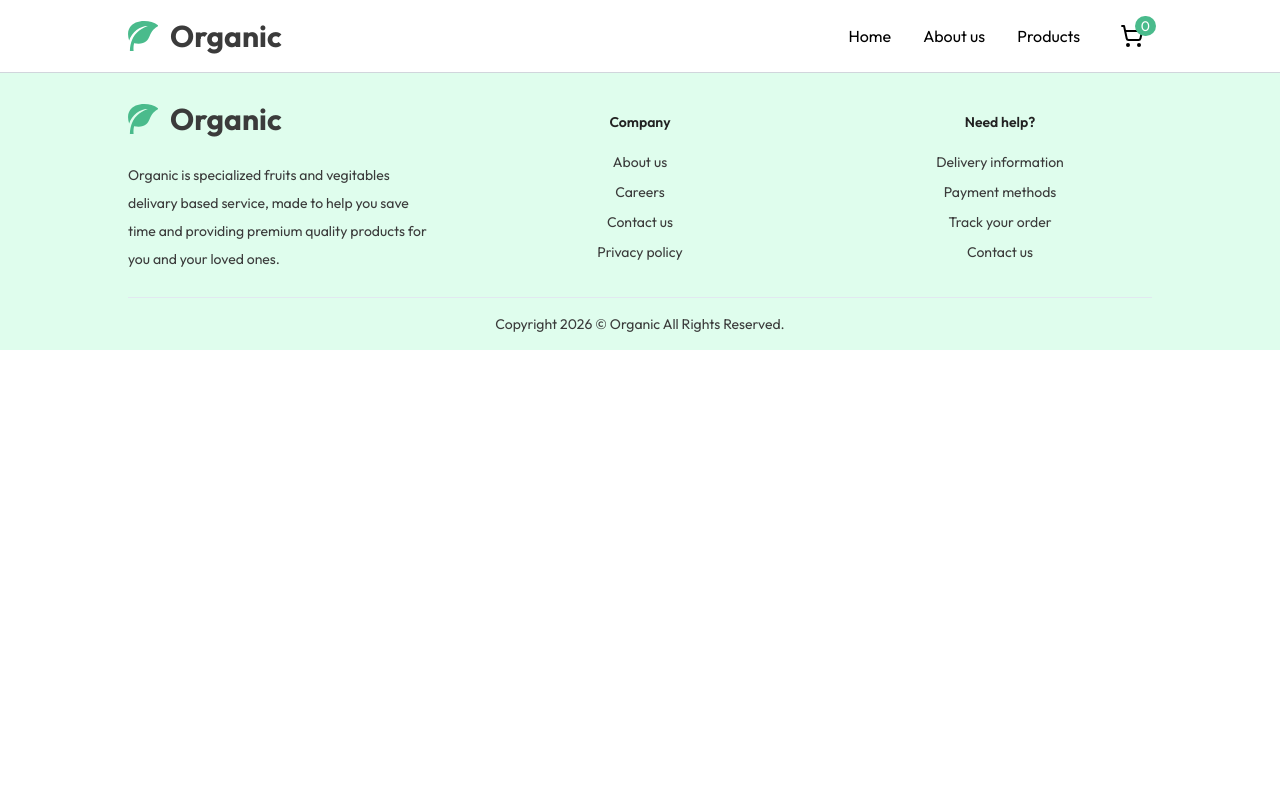
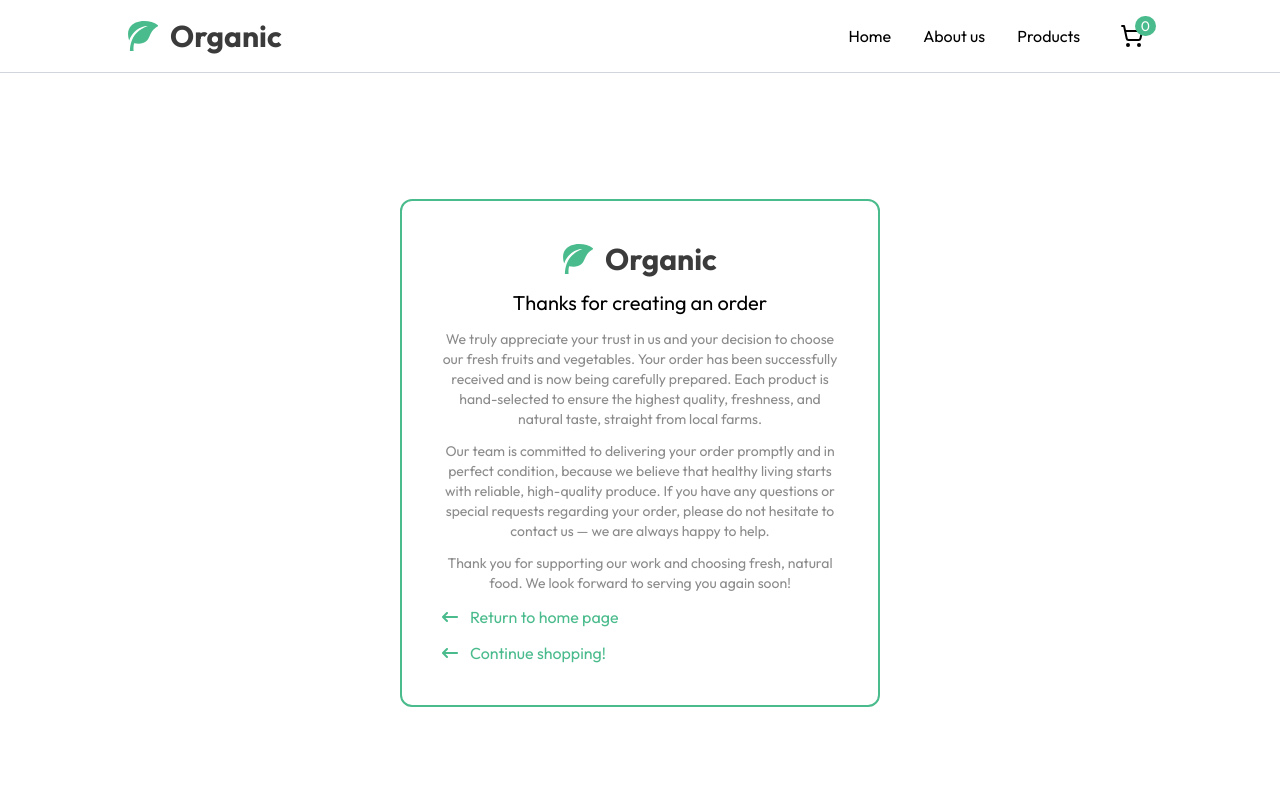
Before and after one commit to PetarDev05/Organic, a React (Vite) app in the folder client/: page /thanks in a window 1280 px wide. Shown: the top 800 px of the page. Built offline with nearby package versions, Linux system fonts and the light colour scheme; no server answers.

Commit message:
Check all pages and finish all components

```diff
--- a/client/src/components/Footer.jsx
+++ b/client/src/components/Footer.jsx
@@ -1,5 +1,9 @@
 import { ImLeaf } from "react-icons/im";
-import { NavLink } from "react-router-dom";
+import { Link, NavLink } from "react-router-dom";
+import { BsInstagram } from "react-icons/bs";
+import { ImFacebook2 } from "react-icons/im";
+import { BsLinkedin } from "react-icons/bs";
+import { FaXTwitter } from "react-icons/fa6";
 
 const Footer = () => {
   return (
@@ -19,43 +23,33 @@ const Footer = () => {
         <div className="flex flex-col lg:items-center lg:justify-center text-center">
           <div className="flex flex-col text-sm space-y-2.5">
             <h2 className="font-semibold mb-5 text-(--text-dark)">Company</h2>
-            <a className="hover:text-slate-600 transition" href="#">
+            <Link className="hover:text-slate-600 transition" to="/about">
               About us
-            </a>
-            <a className="hover:text-slate-600 transition" href="#">
-              Careers
-            </a>
-            <a className="hover:text-slate-600 transition" href="#">
-              Contact us
-            </a>
-            <a className="hover:text-slate-600 transition" href="#">
-              Privacy policy
-            </a>
+            </Link>
+            <Link className="hover:text-slate-600 transition" to="/checkout">
+              Delivery information
+            </Link>
+            <Link className="hover:text-slate-600 transition" to="/checkout">
+              Payment methods
+            </Link>
+            <p className="hover:text-slate-600 transition">Privacy policy</p>
           </div>
         </div>
-        <div className="flex flex-col lg:items-center lg:justify-center text-center">
-          <div className="flex flex-col text-sm space-y-2.5">
-            <h2 className="font-semibold mb-5 text-(--text-dark)">
-              Need help?
-            </h2>
-            <a className="hover:text-slate-600 transition" href="#">
-              Delivery information
-            </a>
-            <a className="hover:text-slate-600 transition" href="#">
-              Payment methods
-            </a>
-            <a className="hover:text-slate-600 transition" href="#">
-              Track your order
-            </a>
-            <a className="hover:text-slate-600 transition" href="#">
-              Contact us
-            </a>
+        <div className="flex flex-col items-center justify-center text-center gap-2">
+          <h2 className="font-semibold mb-5 text-(--text-dark)">
+            Follow us on:
+          </h2>
+          <div className="flex flex-row items-center gap-3">
+            <BsInstagram className="text-xl " />
+            <ImFacebook2 className="text-xl " />
+            <BsLinkedin className="text-xl " />
+            <FaXTwitter className="text-xl " />
           </div>
         </div>
       </div>
       <p className="py-4 text-center border-t mt-6 border-slate-200">
-        Copyright 2026 &copy; <a href="https://prebuiltui.com">Organic</a> All Rights
-        Reserved.
+        Copyright 2026 &copy; <a href="https://prebuiltui.com">Organic.</a> All
+        Rights Reserved.
       </p>
     </footer>
   );
--- a/client/src/components/NewsLetter.jsx
+++ b/client/src/components/NewsLetter.jsx
@@ -6,7 +6,7 @@ const notify = (message) => toast(message);
 
 const Newsletter = () => {
   const [input, setInput] = useState("")
-  const notification = "You are added to newsletter program";
+  const notification = "You are added to the newsletter program";
 
   const subscribe = (e) => {
     e.preventDefault();
@@ -38,7 +38,7 @@ const Newsletter = () => {
           className="focus:outline-none pl-10 py-5 bg-transparent w-full"
           required
         />
-        <button type="submit" className="shrink-0 mr-2 px-6 py-3 text-sm bg-(--primary) rounded-md active:scale-95 transition duration-300 text-white">
+        <button type="submit" className="shrink-0 mr-2 px-6 py-3 text-sm bg-(--primary) rounded-md active:scale-95 transition duration-300 text-white cursor-pointer">
           Subscribe
         </button>
       </form>
--- a/client/src/components/SmallBanner.jsx
+++ b/client/src/components/SmallBanner.jsx
@@ -10,7 +10,7 @@ const SmallBanner = () => {
 
         <Link
           to="/products"
-          className="cursor-pointer px-8 py-2 bg-(--primary) hover:bg-(--primary-darker) transition text-white rounded-full"
+          className="cursor-pointer px-8 py-2 bg-(--primary) hover:bg-(--primary-darker) transition text-white rounded-md"
         >
           Shop now
         </Link>
--- a/client/src/pages/Checkout.jsx
+++ b/client/src/pages/Checkout.jsx
@@ -7,7 +7,7 @@ const Checkout = () => {
   const { cart } = useProductsContext();
 
   return (
-    <div className="w-full min-h-[95vh] flex flex-col items-center gap-5 sm:gap-10 p-5 sm:p-10">
+    <div className="w-full min-h-[95vh] flex flex-col items-center gap-5 sm:gap-10 px-5 py-10 sm:px-10 sm:py-15">
       <div className="flex flex-row items-end gap-3">
         <h2 className="text-3xl text-(--text)">Checkout</h2>
         <p className="text-lg text-(--primary)">{cart.length} items</p>
--- a/client/src/pages/Details.jsx
+++ b/client/src/pages/Details.jsx
@@ -7,7 +7,7 @@ import { BsStar } from "react-icons/bs";
 
 const Details = () => {
   const { productId } = useParams();
-  const { products } = useProductsContext();
+  const { products, addToCart } = useProductsContext();
 
   if (!products.length) {
     return (
@@ -20,13 +20,13 @@ const Details = () => {
   const product = products?.find((product) => product._id === productId);
 
   return (
-    <div className="w-full p-5 sm:p-10 flex flex-col items-center gap-10">
+    <div className="w-full min-h-[80vh] p-5 sm:p-10 flex flex-col items-center justify-center gap-10">
       <div className="w-75 min-[500px]:w-112.5 lg:w-225 flex flex-col lg:flex-row  items-center gap-7 ">
-        <div className="aspect-square w-[90%] min-[500px]:w-full border border-(--details-border) flex items-center justify-center">
+        <div className="aspect-square w-[90%] min-[500px]:w-full border border-(--primary) flex items-center justify-center rounded-xl">
           <img
             src={`/${product.image}`}
             alt={product.name}
-            className="w-full h-full object-contain"
+            className="w-full h-full object-contain rounded-xl"
           />
         </div>
         <div className="w-full flex flex-col items-start justify-center gap-5 px-3">
@@ -69,14 +69,13 @@ const Details = () => {
               ))}
             </ul>
           </div>
-          <div className="w-full flex flex-row items-center gap-5">
-            <Link
+          <Link
+              onClick={() => addToCart(product)}
               to="/checkout"
-              className="text-(--white) flex-1 py-2 bg-(--primary) text-center rounded-md"
+              className="w-full text-(--white) flex-1 py-2 bg-(--primary) text-center rounded-sm cursor-pointer"
             >
               Buy now
             </Link>
-          </div>
           <Link
             to="/products"
             className="w-full text-(--primary) flex items-center gap-3"
--- a/client/src/pages/Thanks.jsx
+++ b/client/src/pages/Thanks.jsx
@@ -1,10 +1,54 @@
+import { Link } from "react-router-dom";
+import { ImLeaf } from "react-icons/im";
+import { FaArrowLeftLong } from "react-icons/fa6";
 
 const Thanks = () => {
   return (
-    <div>
+    <div className="w-full min-h-[95vh] flex items-center justify-center bg-(--white) p-5">
+      <div className="w-full max-w-120 p-10 flex flex-col items-center gap-3 rounded-xl border-2 border-(--primary)">
+        <div
+          to="/"
+          className="w-full text-3xl flex flex-row items-center justify-center gap-3 bg-(--white)"
+        >
+          <ImLeaf className="text-(--primary)" />
+          <p className="font-bold text-(--text)">Organic</p>
+        </div>
+        <h2 className="text-lg sm:text-xl text-center">
+          Thanks for creating an order
+        </h2>
+        <p className="text-sm sm:text-md text-(--text-light) text-center">
+          We truly appreciate your trust in us and your decision to choose our
+          fresh fruits and vegetables. Your order has been successfully received
+          and is now being carefully prepared. Each product is hand-selected to
+          ensure the highest quality, freshness, and natural taste, straight
+          from local farms.
+        </p>
+        <p className="text-sm sm:text-md text-(--text-light) text-center">
+          Our team is committed to delivering your order promptly and in perfect
+          condition, because we believe that healthy living starts with
+          reliable, high-quality produce. If you have any questions or special
+          requests regarding your order, please do not hesitate to contact us —
+          we are always happy to help.
+        </p>
+        <p className="text-sm sm:text-md text-(--text-light) text-center">
+          Thank you for supporting our work and choosing fresh, natural food. We
+          look forward to serving you again soon!
+        </p>
+        <Link
+          to="/"
+          className="w-full text-(--primary) flex items-center gap-3"
+        >
+          <FaArrowLeftLong /> Return to home page
+        </Link>
+        <Link
+          to="/products"
+          className="w-full text-(--primary) flex items-center gap-3"
+        >
+          <FaArrowLeftLong /> Continue shopping!
+        </Link>
+      </div>
+    </div>
+  );
+};
 
-    </div>
-  )
-}
-
-export default Thanks
+export default Thanks;
```
Also changed, not shown: client/src/components/Header.jsx (+36 -6 lines).
